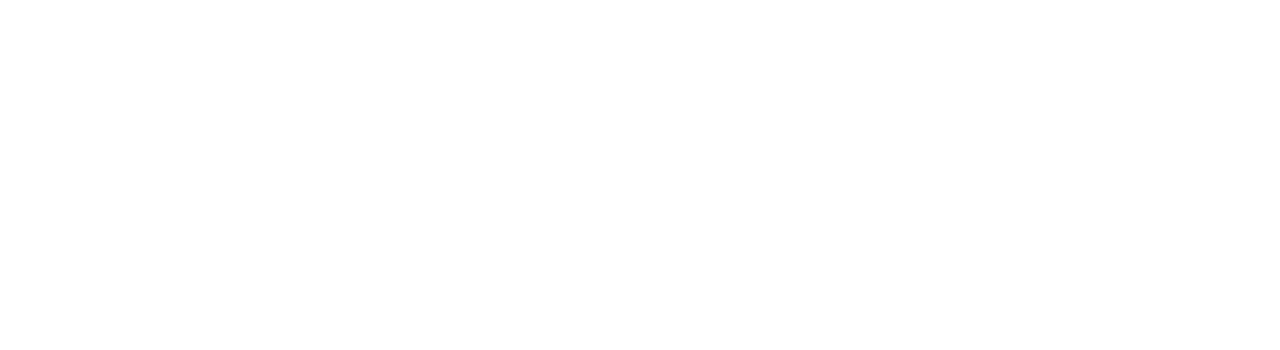
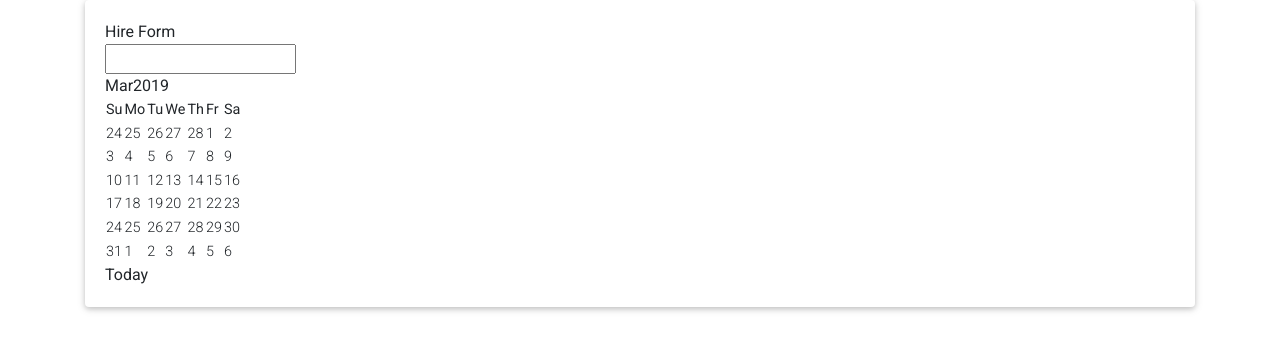
Before and after one commit to maximiliangarmatsch/rentdevelopers, a React (Create React App) app: page /hire in a window 1280 px wide. Shown: the top 350 px of the page. Built offline with nearby package versions, Linux system fonts and the light colour scheme.

Commit message:
Added HireForm.js

```diff
--- a/src/App.js
+++ b/src/App.js
@@ -5,6 +5,7 @@ import { BrowserRouter as Router, Route } from 'react-router-dom';
 import Login from './components/developer/login/Login';
 import LandingPage from './components/LandingPage';
 import Members from './components/client/Members';
+import HireForm from './components/client/HireForm/HireForm';
 import Member from './components/developer/Member';
 import { Provider } from './context';
 
@@ -24,6 +25,7 @@ class App extends Component {
 
             {/* For Client */}
             <Route exact path='/members' component={Members} />
+            <Route exact path='/hire' component={HireForm} />
 
           </React.Fragment>
         </Router>
--- /dev/null
+++ b/src/components/client/HireForm/HireForm.js
@@ -0,0 +1,24 @@
+import React, {Component} from "react";
+import { MDBContainer, MDBRow, MDBCol, MDBCard, MDBCardUp, MDBCardImage, MDBCardBody, MDBBtn } from "mdbreact";
+import Calendar from 'rc-calendar';
+
+class HireForm extends Component {
+	render() {
+		return (
+			<MDBContainer className="hireForm">
+				<MDBRow>
+					<MDBCol>
+						<MDBCard>
+							<MDBCardBody>
+								Hire Form
+								<Calendar />
+							</MDBCardBody>
+						</MDBCard>
+					</MDBCol>
+				</MDBRow>
+			</MDBContainer>
+		)
+	}
+}
+
+export default HireForm;
```
